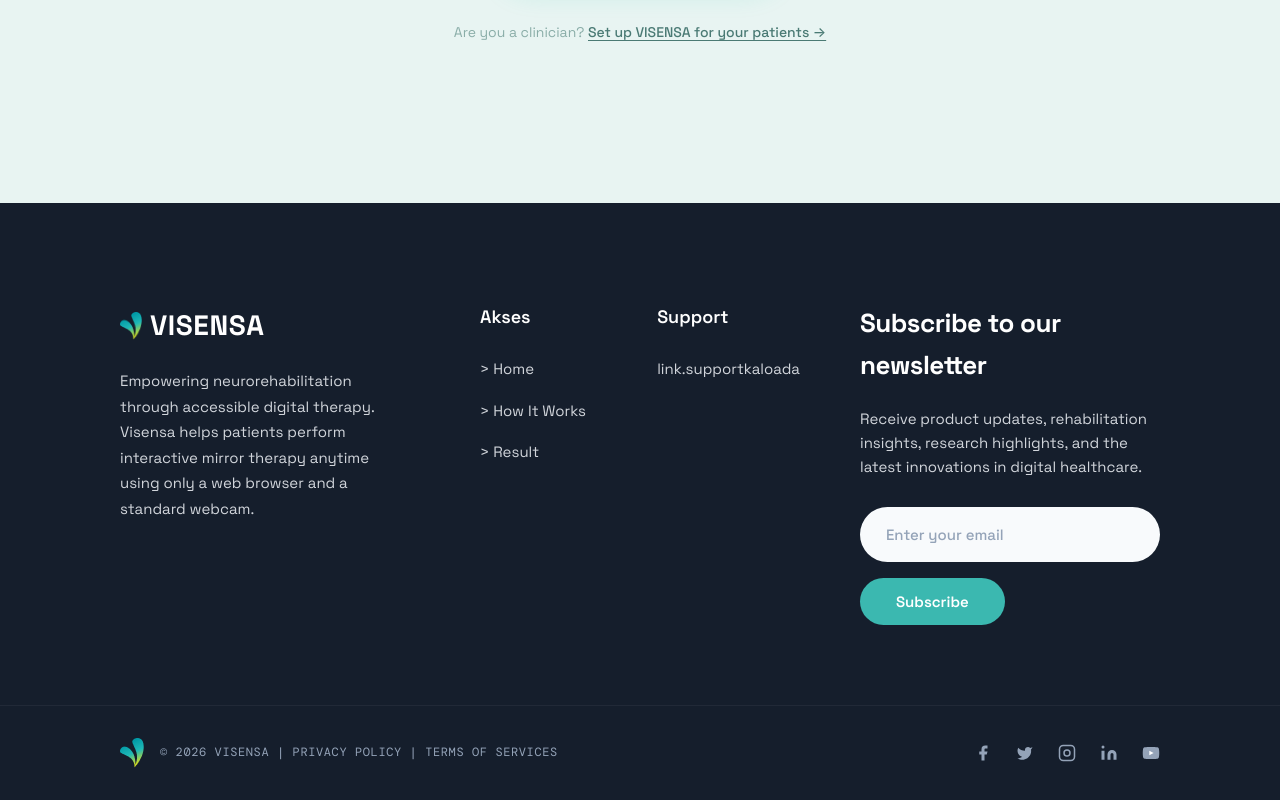
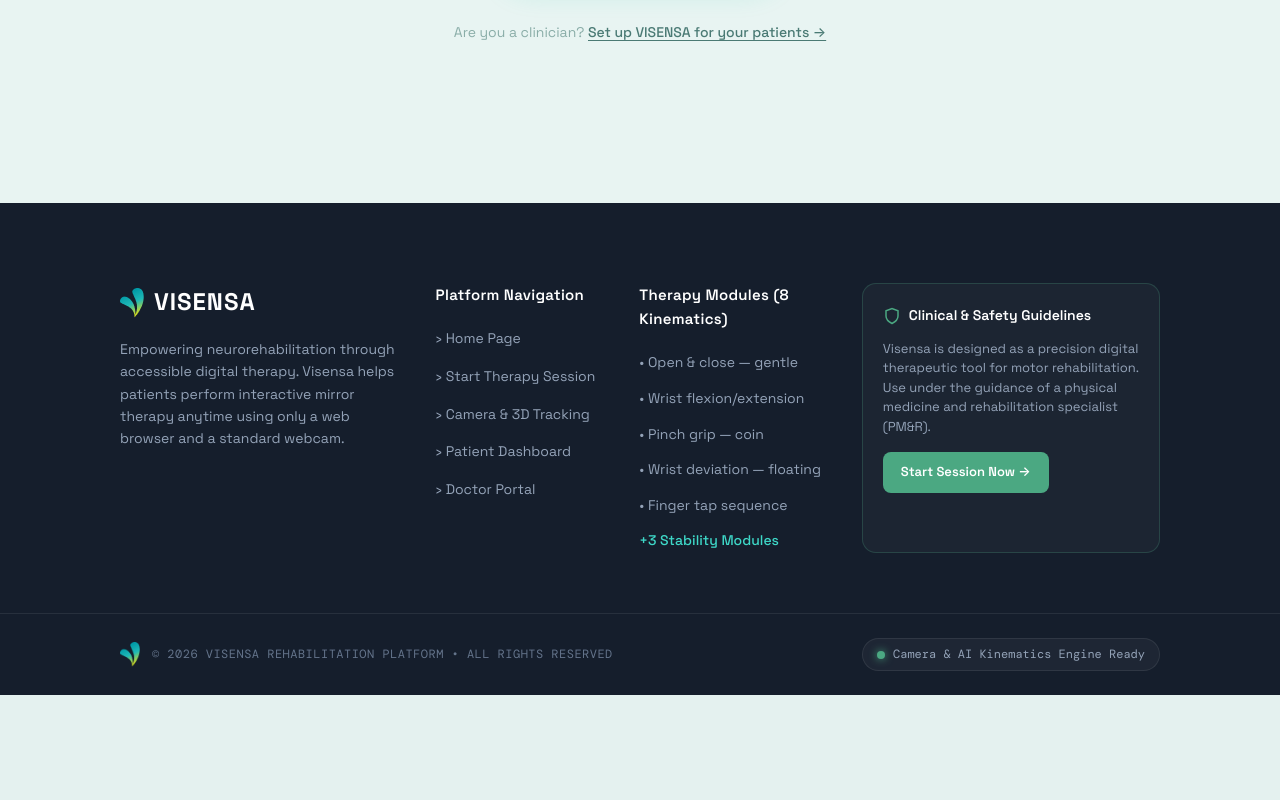
Before and after one commit to Arfzz/Visensa, a React (Vite) app: page / in a window 1280 px wide. Shown: the part 5088-5888 px from the top of the page. After the commit the page ends 5783 px from the top, so only its background shows below. Built offline with nearby package versions, Linux system fonts and the light colour scheme; no server answers.

Commit message:
style: footer fixation style

```diff
--- a/src/components/ui/Footer.jsx
+++ b/src/components/ui/Footer.jsx
@@ -1,32 +1,40 @@
+import React from "react";
+import { Link } from "react-router-dom";
 import "../../styles/ui/Footer.css";
 import visensaLogo from "../../assets/visensa-logo.png";
 
-// Gimy mengubah array menjadi object agar bisa menyimpan nama teks dan target link (url)
-const LINKS = {
-  Akses: [
-    { name: "Home", url: "#hero" },
-    { name: "How It Works", url: "#how-it-works" },
-    { name: "Result", url: "#testimonial" },
-  ],
-  Support: [{ name: "link.supportkaloada", url: "#" }],
-};
+const EXERCISE_MODULES = [
+  { name: "Open & close — gentle", id: "ex-1" },
+  { name: "Wrist flexion/extension", id: "ex-2" },
+  { name: "Pinch grip — coin", id: "ex-3" },
+  { name: "Wrist deviation — floating", id: "ex-4" },
+  { name: "Finger tap sequence", id: "ex-5" },
+  { name: "Static open hold", id: "ex-6" },
+  { name: "Single finger lift", id: "ex-7" },
+  { name: "Resting pose stability", id: "ex-8" },
+];
+
+const PLATFORM_NAV = [
+  { name: "Home Page", path: "/" },
+  { name: "Start Therapy Session", path: "/intro" },
+  { name: "Camera & 3D Tracking", path: "/camera" },
+  { name: "Patient Dashboard", path: "/admin-dashboard" },
+  { name: "Doctor Portal", path: "/login-doctor" },
+];
 
 export default function Footer() {
   return (
     <footer className="footer" id="footer">
       <div className="footer__top container">
-        {/* Brand */}
+        {/* Brand Column */}
         <div className="footer__brand">
-          <div
-            className="footer__logo"
-            style={{ display: "flex", alignItems: "center", gap: "8px" }}
-          >
+          <div className="footer__logo">
             <img
               src={visensaLogo}
-              alt="VISENSA logo"
-              style={{ width: "22px", height: "auto" }}
+              alt="VISENSA Logo"
+              style={{ width: "24px", height: "auto" }}
             />
-            <h2 style={{ margin: 0 }}>VISENSA</h2>
+            <h2>VISENSA</h2>
           </div>
           <p className="footer__brand-desc">
             Empowering neurorehabilitation through accessible digital therapy.
@@ -35,59 +43,66 @@
           </p>
         </div>
 
-        {/* Links */}
-        <div className="footer__navs">
-          {Object.entries(LINKS).map(([group, items]) => (
-            <div key={group} className="footer__col">
-              <h4 className="footer__col-heading">{group}</h4>
+        {/* Navigation Links */}
+        <div className="footer__col">
+          <h4 className="footer__col-heading">Platform Navigation</h4>
           <ul className="footer__links">
-                {/* Gimy sesuaikan logic map-nya untuk membaca item.name dan item.url */}
-                {items.map((item) => (
+            {PLATFORM_NAV.map((item) => (
               <li key={item.name}>
-                    <a
-                      href={item.url}
-                      className="footer__link"
-                      id={`footer-${item.name.toLowerCase().replace(/\s+/g, "-")}`}
-                    >
-                      {item.name.startsWith("link.")
-                        ? item.name
-                        : `> ${item.name}`}
-                    </a>
+                <Link to={item.path} className="footer__link">
+                  › {item.name}
+                </Link>
               </li>
             ))}
           </ul>
         </div>
+
+        {/* Exercise Modules Quick List */}
+        <div className="footer__col">
+          <h4 className="footer__col-heading">
+            Therapy Modules (8 Kinematics)
+          </h4>
+          <ul className="footer__links footer__links--compact">
+            {EXERCISE_MODULES.slice(0, 5).map((item) => (
+              <li key={item.id}>
+                <Link to="/intro" className="footer__link">
+                  • {item.name}
+                </Link>
+              </li>
             ))}
+            <li>
+              <Link to="/intro" className="footer__link footer__link--accent">
+                +3 Stability Modules
+              </Link>
+            </li>
+          </ul>
         </div>
 
-        {/* Newsletter */}
-        <div className="footer__newsletter">
-          <h4 className="footer__newsletter-heading">
-            Subscribe to our newsletter
-          </h4>
-          <p className="footer__newsletter-desc">
-            Receive product updates, rehabilitation insights, research
-            highlights, and the latest innovations in digital healthcare.
+        {/* Medical & Clinical Disclaimer Box */}
+        <div className="footer__disclaimer-box">
+          <div className="footer__disclaimer-header">
+            <svg
+              width="18"
+              height="18"
+              viewBox="0 0 24 24"
+              fill="none"
+              stroke="#4BA882"
+              strokeWidth="2"
+            >
+              <path d="M12 22s8-4 8-10V5l-8-3-8 3v7c0 6 8 10 8 10z" />
+            </svg>
+            <span>Clinical &amp; Safety Guidelines</span>
+          </div>
+          <p className="footer__disclaimer-text">
+            Visensa is designed as a precision digital therapeutic tool for
+            motor rehabilitation. Use under the guidance of a physical medicine
+            and rehabilitation specialist (PM&amp;R).
           </p>
-          <form
-            className="footer__newsletter-form"
-            onSubmit={(e) => e.preventDefault()}
-          >
-            <input
-              type="email"
-              placeholder="Enter your email"
-              className="footer__newsletter-input"
-              id="newsletter-email"
-              aria-label="Email address"
-            />
-            <button
-              type="submit"
-              className="footer__newsletter-btn"
-              id="newsletter-subscribe"
-            >
-              Subscribe
-            </button>
-          </form>
+          <div className="footer__action-row">
+            <Link to="/intro" className="footer__cta-btn">
+              Start Session Now →
+            </Link>
+          </div>
         </div>
       </div>
 
@@ -97,101 +112,17 @@
           <div className="footer__copyright">
             <img
               src={visensaLogo}
-              alt="VISENSA logo"
-              style={{ width: "24px", height: "auto", display: "block" }}
+              alt="VISENSA Logo"
+              style={{ width: "20px", height: "auto" }}
             />
-            <span>© 2026 VISENSA | PRIVACY POLICY | TERMS OF SERVICES</span>
+            <span>
+              © 2026 VISENSA REHABILITATION PLATFORM • ALL RIGHTS RESERVED
+            </span>
           </div>
-          <div className="footer__socials">
-            {/* Facebook */}
-            <a
-              href="#"
-              className="footer__social-icon"
-              id="footer-facebook"
-              aria-label="Facebook"
-            >
-              <svg
-                width="18"
-                height="18"
-                viewBox="0 0 24 24"
-                fill="currentColor"
-              >
-                <path d="M18 2h-3a5 5 0 0 0-5 5v3H7v4h3v8h4v-8h3l1-4h-4V7a1 1 0 0 1 1-1h3z" />
-              </svg>
-            </a>
-            {/* Twitter */}
-            <a
-              href="#"
-              className="footer__social-icon"
-              id="footer-twitter"
-              aria-label="Twitter"
-            >
-              <svg
-                width="18"
-                height="18"
-                viewBox="0 0 24 24"
-                fill="currentColor"
-              >
-                <path d="M22 4s-.7 2.1-2 3.4c1.6 10-9.4 17.3-18 11.6 2.2.1 4.4-.6 6-2C3 15.5.5 9.6 3 5c2.2 2.6 5.6 4.1 9 4-.9-4.2 4-6.6 7-3.8 1.1 0 3-1.2 3-1.2z" />
-              </svg>
-            </a>
-            {/* Instagram */}
-            <a
-              href="#"
-              className="footer__social-icon"
-              id="footer-instagram"
-              aria-label="Instagram"
-            >
-              <svg
-                width="18"
-                height="18"
-                viewBox="0 0 24 24"
-                fill="none"
-                stroke="currentColor"
-                strokeWidth="2"
-              >
-                <rect x="2" y="2" width="20" height="20" rx="5" ry="5" />
-                <circle cx="12" cy="12" r="4" />
-                <line x1="17.5" y1="6.5" x2="17.51" y2="6.5" />
-              </svg>
-            </a>
-            {/* LinkedIn */}
-            <a
-              href="#"
-              className="footer__social-icon"
-              id="footer-linkedin"
-              aria-label="LinkedIn"
-            >
-              <svg
-                width="18"
-                height="18"
-                viewBox="0 0 24 24"
-                fill="currentColor"
-              >
-                <path d="M16 8a6 6 0 0 1 6 6v7h-4v-7a2 2 0 0 0-2-2 2 2 0 0 0-2 2v7h-4v-7a6 6 0 0 1 6-6zM2 9h4v12H2z" />
-                <circle cx="4" cy="4" r="2" />
-              </svg>
-            </a>
-            {/* YouTube */}
-            <a
-              href="#"
-              className="footer__social-icon"
-              id="footer-youtube"
-              aria-label="YouTube"
-            >
-              <svg
-                width="18"
-                height="18"
-                viewBox="0 0 24 24"
-                fill="currentColor"
-              >
-                <path d="M22.54 6.42a2.78 2.78 0 0 0-1.94-1.96C18.88 4 12 4 12 4s-6.88 0-8.6.46a2.78 2.78 0 0 0-1.94 1.96A29 29 0 0 0 1 12a29 29 0 0 0 .46 5.58A2.78 2.78 0 0 0 3.4 19.54C5.12 20 12 20 12 20s6.88 0 8.6-.46a2.78 2.78 0 0 0 1.94-1.96A29 29 0 0 0 23 12a29 29 0 0 0-.46-5.58z" />
-                <polygon
-                  points="9.75 15.02 15.5 12 9.75 8.98 9.75 15.02"
-                  fill="white"
-                />
-              </svg>
-            </a>
+
+          <div className="footer__status-badge">
+            <span className="footer__status-dot" />
+            <span>Camera &amp; AI Kinematics Engine Ready</span>
           </div>
         </div>
       </div>
--- a/src/store/zustand/useExerciseStore.js
+++ b/src/store/zustand/useExerciseStore.js
@@ -3,12 +3,12 @@
 export const EXERCISES_LIST = [
   { id: 1, title: "Open & close — gentle", targetReps: 5 },
   { id: 2, title: "Wrist flexion/extension", targetReps: 5 },
-  { id: 3, title: "Pinch grip — koin", targetReps: 5 },
+  { id: 3, title: "Pinch grip — coin", targetReps: 5 },
   { id: 4, title: "Wrist deviation — floating", targetReps: 5 },
   { id: 5, title: "Finger tap sequence", targetReps: 5 },
   { id: 6, title: "Static open hold", targetReps: 5 },
   { id: 7, title: "Single finger lift", targetReps: 5 },
-  { id: 8, title: "Resting pose stability", targetReps: 5 },
+  { id: 8, title: "Resting pose stability", targetReps: 1 },
 ];
 
 export const useExerciseStore = create((set, get) => ({
@@ -34,6 +34,15 @@
       repCount: nextCount,
       isCompleted: completed,
       isTimerRunning: !completed,
+    });
+  },
+
+  completeExercise: () => {
+    set({
+      repCount: get().targetReps,
+      isCompleted: true,
+      isTimerRunning: false,
+      phase: "COMPLETED",
     });
   },
 
--- a/src/styles/ui/Footer.css
+++ b/src/styles/ui/Footer.css
@@ -1,5 +1,5 @@
 /* ============================================================
-   FOOTER
+   FOOTER - VISENSA CLINICAL & REHABILITATION STYLING
    ============================================================ */
 .footer {
   background: #151E2C;
@@ -10,65 +10,88 @@
 /* Top section */
 .footer__top {
   display: grid;
-  grid-template-columns: 3.5fr 1.5fr 1.5fr 3.5fr;
-  gap: 40px;
-  padding-top: 100px;
-  padding-bottom: 80px;
+  grid-template-columns: 3fr 1.8fr 2fr 3.2fr;
+  gap: 36px;
+  padding-top: 80px;
+  padding-bottom: 60px;
 }
 
-/* Brand */
+/* Brand Column */
 .footer__brand {
   display: flex;
   flex-direction: column;
-  gap: 20px;
-  padding-right: 40px;
+  gap: 16px;
+}
+
+.footer__logo {
+  display: flex;
+  align-items: center;
+  gap: 10px;
 }
 
 .footer__logo h2 {
-  font-size: 28px;
+  font-size: 24px;
   font-weight: 700;
-  letter-spacing: 0.02em;
+  letter-spacing: 0.04em;
   color: #ffffff;
   margin: 0;
 }
 
 .footer__brand-desc {
-  font-size: 15px;
-  line-height: 1.7;
-  color: #D1D5DB;
+  font-size: 14px;
+  line-height: 1.6;
+  color: #94A3B8;
   margin: 0;
 }
 
-/* Nav Columns */
-.footer__navs {
-  display: contents;
+.footer__tech-pills {
+  display: flex;
+  flex-wrap: wrap;
+  gap: 8px;
+  margin-top: 4px;
 }
 
+.footer__tech-pill {
+  font-size: 11px;
+  font-family: var(--font-mono);
+  background: rgba(255, 255, 255, 0.05);
+  border: 1px solid rgba(255, 255, 255, 0.1);
+  color: #CBD5E1;
+  padding: 4px 10px;
+  border-radius: 6px;
+}
+
+/* Column Headings & Links */
 .footer__col {
   display: flex;
   flex-direction: column;
-  gap: 24px;
+  gap: 18px;
 }
 
 .footer__col-heading {
-  font-size: 18px;
+  font-size: 15px;
   font-weight: 600;
   color: #ffffff;
   margin: 0;
+  letter-spacing: 0.02em;
 }
 
 .footer__links {
   display: flex;
   flex-direction: column;
-  gap: 16px;
+  gap: 12px;
   list-style: none;
   padding: 0;
   margin: 0;
 }
 
+.footer__links--compact {
+  gap: 10px;
+}
+
 .footer__link {
-  font-size: 15px;
-  color: #D1D5DB;
+  font-size: 14px;
+  color: #94A3B8;
   text-decoration: none;
   transition: color var(--transition-fast);
 }
@@ -77,162 +100,132 @@
   color: #4BA882;
 }
 
-/* Newsletter */
-.footer__newsletter {
+.footer__link--accent {
+  color: #3ED8C8;
+  font-weight: 500;
+}
+
+/* Clinical & Medical Disclaimer Card */
+.footer__disclaimer-box {
+  background: rgba(255, 255, 255, 0.03);
+  border: 1px solid rgba(75, 168, 130, 0.25);
+  border-radius: 14px;
+  padding: 20px;
   display: flex;
   flex-direction: column;
-  gap: 20px;
-  padding-left: 20px;
+  gap: 12px;
 }
 
-.footer__newsletter-heading {
-  font-size: 26px;
-  font-weight: 700;
+.footer__disclaimer-header {
+  display: flex;
+  align-items: center;
+  gap: 8px;
+  font-size: 14px;
+  font-weight: 600;
   color: #ffffff;
-  margin: 0;
-  letter-spacing: -0.5px;
 }
 
-.footer__newsletter-desc {
-  font-size: 15px;
-  color: #D1D5DB;
-  line-height: 1.6;
+.footer__disclaimer-text {
+  font-size: 13px;
+  line-height: 1.5;
+  color: #94A3B8;
   margin: 0;
 }
 
-.footer__newsletter-form {
-  display: flex;
-  flex-direction: column;
-  gap: 16px;
-  margin-top: 8px;
+.footer__action-row {
+  margin-top: 4px;
 }
 
-.footer__newsletter-input {
-  width: 100%;
-  padding: 16px 24px;
-  background: #F8FAFC;
-  border: 2px solid transparent;
-  border-radius: 100px;
-  color: #1a2e22;
-  font-size: 15px;
-  font-family: var(--font-sans);
-  outline: none;
+.footer__cta-btn {
+  display: inline-flex;
+  align-items: center;
+  justify-content: center;
+  padding: 10px 18px;
+  background: #4BA882;
+  color: #ffffff;
+  font-size: 13px;
+  font-weight: 600;
+  text-decoration: none;
+  border-radius: 8px;
   transition: all var(--transition-fast);
 }
 
-.footer__newsletter-input::placeholder {
-  color: #94A3B8;
-  font-weight: 500;
-}
-
-.footer__newsletter-input:focus {
-  border-color: #4BA882;
-  background: #ffffff;
-  box-shadow: 0 0 0 4px rgba(75, 168, 130, 0.15);
-}
-
-.footer__newsletter-btn {
-  display: inline-flex;
-  align-items: center;
-  justify-content: center;
-  padding: 14px 36px;
-  background: #3BB8B0;
-  color: #ffffff;
-  font-size: 15px;
-  font-weight: 600;
-  border-radius: 100px;
-  cursor: pointer;
-  border: none;
-  transition: all var(--transition-fast);
-  width: fit-content;
-}
-
-.footer__newsletter-btn:hover {
-  background: #2aada0;
-  transform: translateY(-2px);
-  box-shadow: 0 8px 24px rgba(59, 184, 176, 0.3);
+.footer__cta-btn:hover {
+  background: #3eb487;
+  transform: translateY(-1px);
+  box-shadow: 0 4px 12px rgba(75, 168, 130, 0.3);
 }
 
 /* Bottom Bar */
 .footer__bottom {
-  padding: 32px 0;
-  border-top: 1px solid rgba(255, 255, 255, 0.05);
+  padding: 24px 0;
+  border-top: 1px solid rgba(255, 255, 255, 0.08);
 }
 
 .footer__bottom-inner {
   display: flex;
   align-items: center;
   justify-content: space-between;
-  gap: 24px;
+  gap: 20px;
 }
 
 .footer__copyright {
   display: flex;
   align-items: center;
-  gap: 16px;
+  gap: 12px;
   font-size: 12px;
-  color: #94A3B8;
+  color: #64748B;
   font-family: var(--font-mono);
-  letter-spacing: 0.05em;
-  text-transform: uppercase;
+  letter-spacing: 0.04em;
 }
 
-.footer__copyright span {
+.footer__status-badge {
   display: flex;
   align-items: center;
+  gap: 8px;
+  font-size: 12px;
+  font-family: var(--font-mono);
+  color: #94A3B8;
+  background: rgba(255, 255, 255, 0.04);
+  border: 1px solid rgba(255, 255, 255, 0.08);
+  padding: 6px 14px;
+  border-radius: 100px;
 }
 
-.footer__socials {
-  display: flex;
-  align-items: center;
-  gap: 24px;
-}
-
-.footer__social-icon {
-  color: #94A3B8;
-  text-decoration: none;
-  transition: all var(--transition-fast);
-  display: flex;
-  align-items: center;
-}
-
-.footer__social-icon:hover {
-  color: #ffffff;
-  transform: translateY(-2px);
+.footer__status-dot {
+  width: 8px;
+  height: 8px;
+  border-radius: 50%;
+  background: #4BA882;
+  box-shadow: 0 0 8px #4BA882;
 }
 
 /* ============================================================
    RESPONSIVE
    ============================================================ */
-@media (max-width: 1200px) {
+@media (max-width: 1100px) {
   .footer__top {
     grid-template-columns: 1fr 1fr;
-    gap: 60px;
-  }
-
-  .footer__brand {
-    padding-right: 0;
-  }
-
-  .footer__newsletter {
-    padding-left: 0;
+    gap: 40px;
   }
 }
 
 @media (max-width: 768px) {
   .footer__top {
     grid-template-columns: 1fr;
-    gap: 48px;
+    gap: 32px;
+    padding-top: 60px;
+    padding-bottom: 40px;
   }
 
   .footer__bottom-inner {
     flex-direction: column;
-    gap: 24px;
+    gap: 16px;
     text-align: center;
   }
 
   .footer__copyright {
     flex-direction: column;
-    gap: 16px;
+    gap: 8px;
   }
 }
```
Lines whose indentation alone changed are shown as unchanged.
